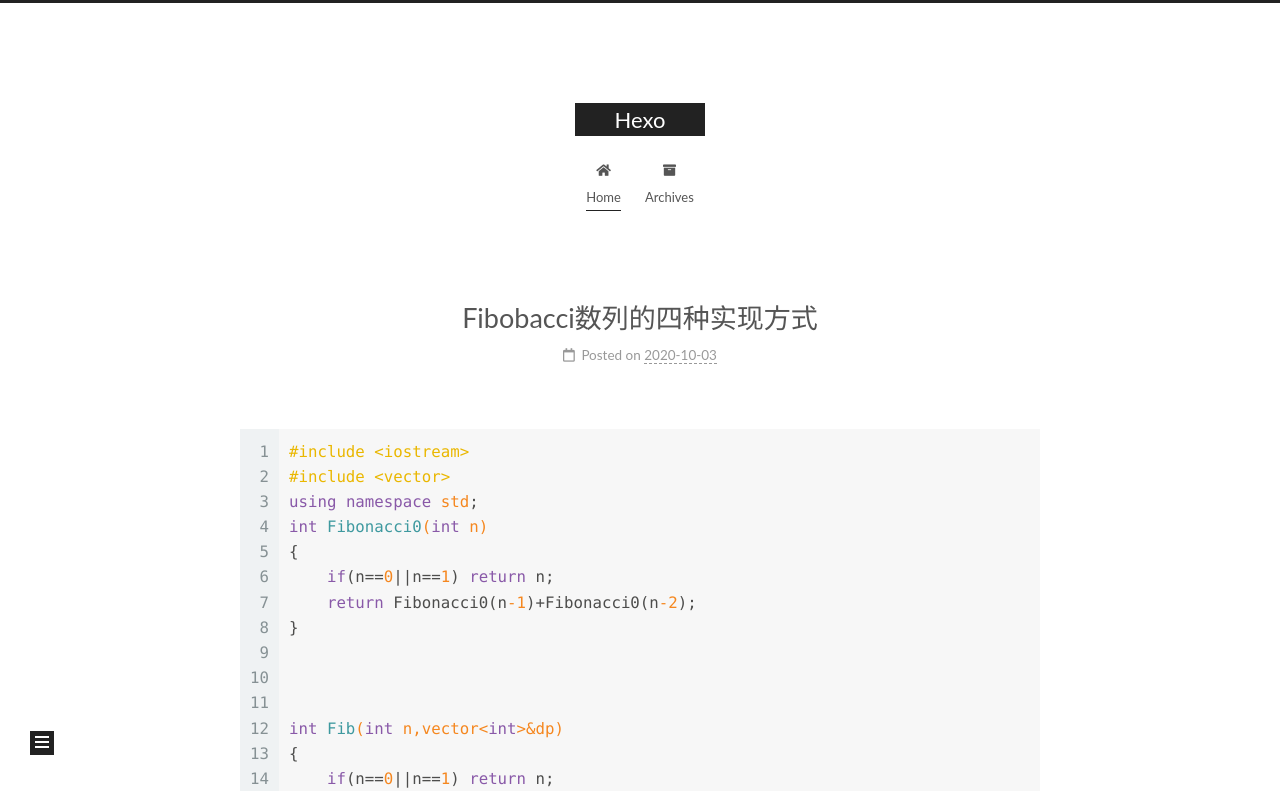
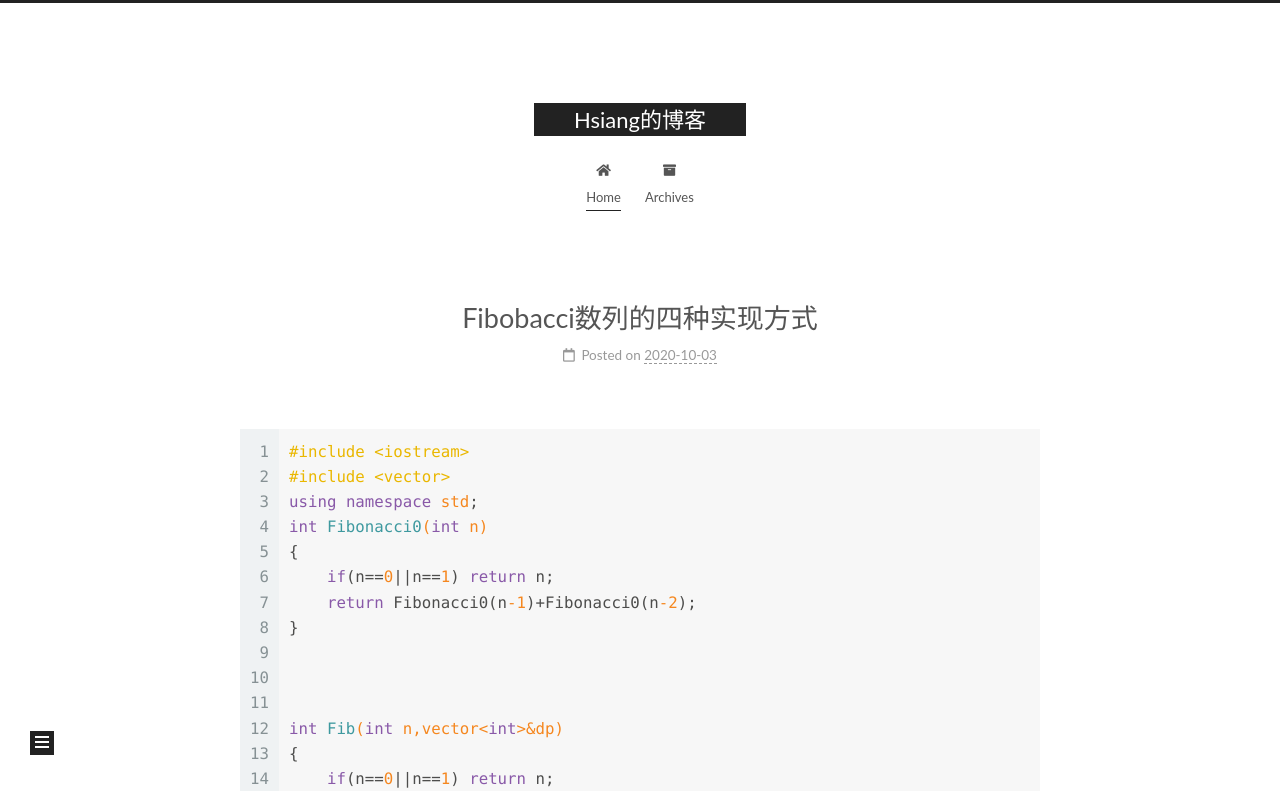
Before and after one commit to Hsiang-k/Hsiang-k.github.io, a plain HTML site: page index.html in a window 1280 px wide. Shown: the top 791 px of the page. Drawn offline with Linux system fonts and the light colour scheme.

Commit message:
Site updated: 2020-10-03 22:59:07

```diff
--- a/index.html
+++ b/index.html
@@ -21,9 +21,9 @@
   </script>
 
   <meta property="og:type" content="website">
-<meta property="og:title" content="Hexo">
+<meta property="og:title" content="Hsiang的博客">
 <meta property="og:url" content="http://example.com/index.html">
-<meta property="og:site_name" content="Hexo">
+<meta property="og:site_name" content="Hsiang的博客">
 <meta property="og:locale" content="en_US">
 <meta property="article:author" content="John Doe">
 <meta name="twitter:card" content="summary">
@@ -41,7 +41,7 @@
   };
 </script>
 
-  <title>Hexo</title>
+  <title>Hsiang的博客</title>
 
 
 
@@ -92,7 +92,7 @@
 
     <a href="/" class="brand" rel="start">
       <span class="logo-line-before"><i></i></span>
-      <h1 class="site-title">Hexo</h1>
+      <h1 class="site-title">Hsiang的博客</h1>
       <span class="logo-line-after"><i></i></span>
     </a>
   </div>
@@ -154,7 +154,7 @@
     </span>
 
     <span hidden itemprop="publisher" itemscope itemtype="http://schema.org/Organization">
-      <meta itemprop="name" content="Hexo">
+      <meta itemprop="name" content="Hsiang的博客">
     </span>
       <header class="post-header">
         <h2 class="post-title" itemprop="name headline">
```
Also changed, not shown: 2020/10/03/Fibobacci数列的四种实现方式/index.html (+4 -4 lines), archives/2020/10/index.html (+4 -4 lines), archives/2020/index.html (+4 -4 lines), archives/index.html (+4 -4 lines).
